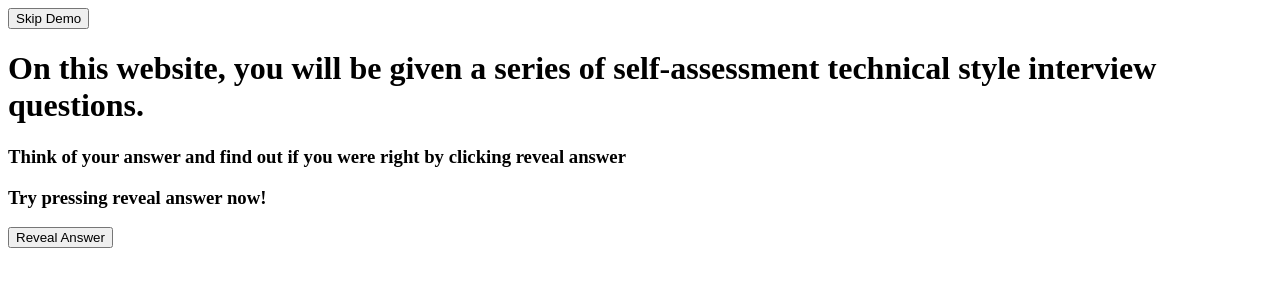
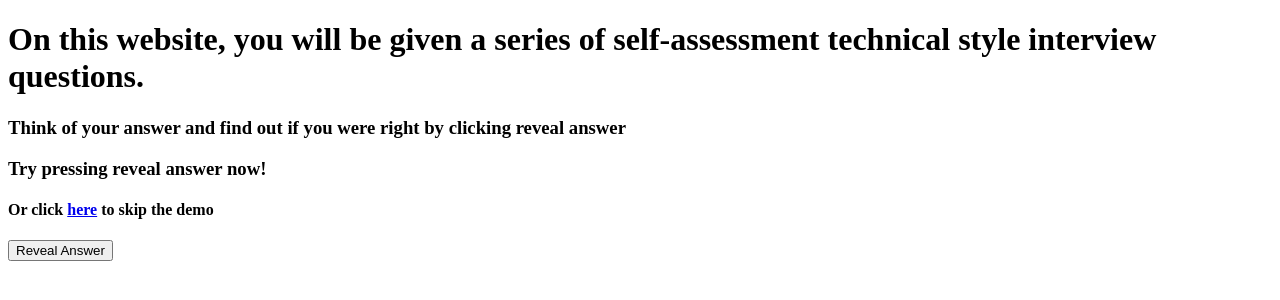
Before and after one commit to JRose117/interview-revision, a React (Create React App) app: page / in a window 1280 px wide. Shown: the top 300 px of the page. Built offline with nearby package versions, Linux system fonts and the light colour scheme; the HTML template or start-up script is replaced by a standard one.

Commit message:
fixing scroll issue

```diff
--- a/src/Instructions.js
+++ b/src/Instructions.js
@@ -10,7 +10,8 @@ const [redReveal, setRedReveal] = useState (false)
 const [greenReveal, setGreenReveal] = useState (false)
 const [demo, setDemo] = useState(<><h1> On this website, you will be given a series of self-assessment technical style interview questions. </h1>
 <h3> Think of your answer and find out if you were right by clicking reveal answer </h3>
-<h3> Try pressing reveal answer now! </h3></>)
+<h3> Try pressing reveal answer now! </h3>
+<h4> Or click <Link to="/quiz"><span className="Skip">here</span></Link> to skip the demo </h4></>)
 const revealAnswer = () => {
   if (redReveal){
     return}
@@ -47,9 +48,6 @@ const handleButtonGreen = () => {
 
 return(
   <>
-      <Link to="/quiz">
-        <button> Skip Demo </button>
-      </Link>
     <div className="Top">
       {demo}
     </div>
@@ -68,6 +66,9 @@ return(
           {greenReveal && <button name="correct" value="yes" id="yes" onClick={handleButtonGreen}></button>}
         </div>
       </div>
+      <div className="Skip">
+
+      </div>
       </div>
 
   </>
--- a/src/styles/Instructions.scss
+++ b/src/styles/Instructions.scss
@@ -0,0 +1,3 @@
+.Skip {
+  margin-top: 20px;
+}
```
